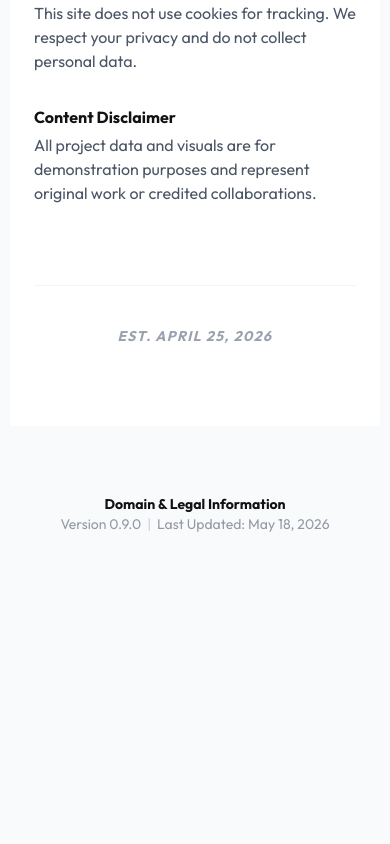
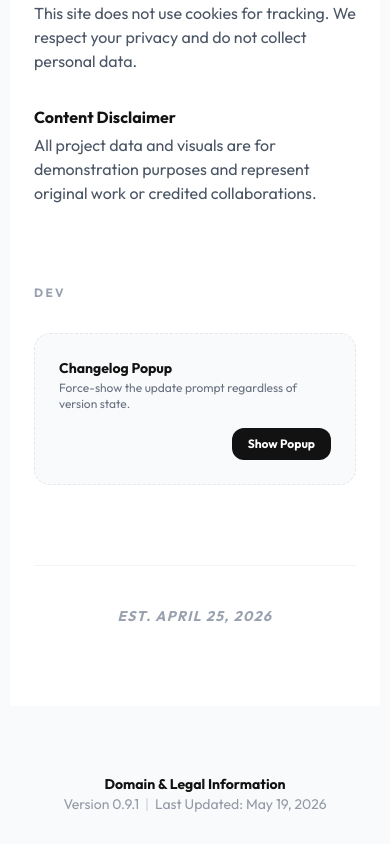
Before and after one commit to jchengroa/jchengroa.com, a React (Vite) app: page /legal in a window 390 px wide. Shown: the part 2979-3823 px from the top of the page. Before the commit the page ends 3543 px from the top, so only its background shows below. Built offline with nearby package versions, Linux system fonts and the light colour scheme.

Commit message:
[0.9.1] - 2026-05-19
Fixed bug where changelog prompts were broken in mobile and small screens if the changelog details were too long.
Fixed a visual bug in the changelog prompt.

```diff
--- a/src/components/Changelog.jsx
+++ b/src/components/Changelog.jsx
@@ -9,11 +9,20 @@ import Fuse from 'fuse.js';
  * ChangelogPopup Component
  * Automatically detects new versions and shows a popup once.
  */
-export function ChangelogPopup() {
+export function ChangelogPopup({ forceOpen = false, onForceClose }) {
     const [isOpen, setIsOpen] = useState(false);
     const [latestEntry, setLatestEntry] = useState(null);
 
     useEffect(() => {
+        if (forceOpen) {
+            // Debug mode: show latest entry without touching localStorage
+            if (changelogData.length > 0) {
+                setLatestEntry(changelogData[changelogData.length - 1]);
+                setIsOpen(true);
+            }
+            return;
+        }
+
         const checkChangelog = () => {
             if (changelogData.length > 0) {
                 const absoluteLatest = changelogData[changelogData.length - 1];
@@ -37,9 +46,14 @@ export function ChangelogPopup() {
         };
 
         checkChangelog();
-    }, []);
+    }, [forceOpen]);
 
     const handleClose = () => {
+        if (forceOpen) {
+            setIsOpen(false);
+            onForceClose?.();
+            return;
+        }
         if (latestEntry) {
             localStorage.setItem("seenVersion", latestEntry.version);
         }
@@ -67,9 +81,9 @@ export function ChangelogPopup() {
                         animate={{ opacity: 1, scale: 1, y: 0 }}
                         exit={{ opacity: 0, scale: 0.9, y: 30 }}
                         transition={{ type: "spring", damping: 25, stiffness: 300 }}
-                        className="relative w-full max-w-lg bg-white dark:bg-gray-900 rounded-[2.5rem] shadow-[0_32px_64px_-16px_rgba(0,0,0,0.3)] dark:shadow-black/50 overflow-hidden border border-gray-100 dark:border-gray-800"
+                        className="relative w-full max-w-lg max-h-[90vh] bg-white dark:bg-gray-900 rounded-[2.5rem] shadow-[0_32px_64px_-16px_rgba(0,0,0,0.3)] dark:shadow-black/50 overflow-hidden border border-gray-100 dark:border-gray-800 flex flex-col"
                     >
-                        <div className="p-8 md:p-12">
+                        <div className="p-8 md:p-12 flex flex-col flex-1 min-h-0">
                             {/* Header */}
                             <div className="flex justify-between items-start mb-8">
                                 <div>
@@ -93,8 +107,8 @@ export function ChangelogPopup() {
                                 </button>
                             </div>
 
-                            {/* Content */}
-                            <div className="space-y-6">
+                            {/* Content — scrollable */}
+                            <div className="overflow-y-auto flex-1 min-h-0 space-y-6 pr-1">
                                 <div className="space-y-3">
                                     {latestEntry.content.map((item, index) => (
                                         <div key={index} className="flex gap-4 items-start group">
@@ -108,7 +122,7 @@ export function ChangelogPopup() {
 
                                 <div className="p-5 bg-gray-50 dark:bg-gray-800/50 rounded-2xl border border-gray-100 dark:border-gray-800">
                                     <p className="text-xs text-gray-400 dark:text-gray-500 font-bold uppercase tracking-widest mb-1">Release Date</p>
-                                    <p className="text-gray-900 dark:text-100 font-black">
+                                    <p className="text-gray-900 dark:text-white font-black">
                                         {latestEntry.date}
                                     </p>
                                 </div>
--- a/src/components/Legal.jsx
+++ b/src/components/Legal.jsx
@@ -1,8 +1,9 @@
 import { Link } from "react-router-dom";
 import { Title, FormattedText } from "./components.jsx";
-import { useEffect } from "react";
+import { useEffect, useState } from "react";
 import { motion } from 'framer-motion';
 import { siteContent } from "../data/site_content";
+import { ChangelogPopup } from "./Changelog";
 
 const DocButton = ({ href, label }) => (
     <a
@@ -20,6 +21,7 @@ const DocButton = ({ href, label }) => (
 
 function Legal() {
     const { legal } = siteContent;
+    const [showChangelogDebug, setShowChangelogDebug] = useState(false);
 
     useEffect(() => {
         window.scrollTo(0, 0);
@@ -140,12 +142,36 @@ function Legal() {
                         </section>
 
 
+                        {/* Dev Tools */}
+                        <section>
+                            <h2 className="text-xs font-black tracking-[0.2em] uppercase text-gray-400 dark:text-gray-500 mb-8">Dev</h2>
+                            <div className="p-6 bg-gray-50 dark:bg-gray-900 rounded-2xl border border-dashed border-gray-200 dark:border-gray-700 flex flex-wrap items-center gap-4">
+                                <div>
+                                    <p className="text-gray-900 dark:text-white font-bold text-sm mb-0.5">Changelog Popup</p>
+                                    <p className="text-gray-500 dark:text-gray-400 text-xs font-medium">Force-show the update prompt regardless of version state.</p>
+                                </div>
+                                <button
+                                    onClick={() => setShowChangelogDebug(true)}
+                                    className="ml-auto shrink-0 px-4 py-2 bg-gray-900 dark:bg-white text-white dark:text-gray-900 text-xs font-black rounded-xl hover:bg-blue-600 dark:hover:bg-blue-600 dark:hover:text-white transition-all duration-200"
+                                >
+                                    Show Popup
+                                </button>
+                            </div>
+                        </section>
+
                         <div className="pt-10 border-t border-gray-100 dark:border-gray-800 flex flex-col md:flex-row justify-between items-center gap-6">
                             <p className="text-gray-400 dark:text-gray-500 font-bold text-sm uppercase tracking-widest italic">{legal.domainStatus.established}</p>
                         </div>
                     </div>
                 </motion.div>
             </div>
+
+            {showChangelogDebug && (
+                <ChangelogPopup
+                    forceOpen={true}
+                    onForceClose={() => setShowChangelogDebug(false)}
+                />
+            )}
         </div>
     );
 }
--- a/src/components/components.jsx
+++ b/src/components/components.jsx
@@ -281,18 +281,25 @@ function SubTitle(props) {
 
 function NavBar() {
     const { navbar } = siteContent;
+    const [outlineOpen, setOutlineOpen] = useState(false);
+
+    useEffect(() => {
+        const handler = (e) => setOutlineOpen(e.detail);
+        window.addEventListener('documentOutlineToggle', handler);
+        return () => window.removeEventListener('documentOutlineToggle', handler);
+    }, []);
 
     const iconMap = {
-        projects: <svg xmlns="http://www.w3.org/2000/svg" width="16" height="16" viewBox="0 0 24 24" fill="none" stroke="currentColor" strokeWidth="2.5" strokeLinecap="round" strokeLinejoin="round" className="mr-2"><path d="M2 17V5c0-1.1.9-2 2-2h4l2 2h10c1.1 0 2 .9 2 2v10c0 1.1-.9 2-2 2H4c-1.1 0-2-.9-2-2Z"/><path d="M2 9h20"/></svg>,
-        research: <svg xmlns="http://www.w3.org/2000/svg" width="16" height="16" viewBox="0 0 24 24" fill="none" stroke="currentColor" strokeWidth="2.5" strokeLinecap="round" strokeLinejoin="round" className="mr-2"><path d="M2 3h6a4 4 0 0 1 4 4v14a3 3 0 0 0-3-3H2z"/><path d="M22 3h-6a4 4 0 0 0-4 4v14a3 3 0 0 1 3-3h7z"/></svg>,
-        recognition: <svg xmlns="http://www.w3.org/2000/svg" width="16" height="16" viewBox="0 0 24 24" fill="none" stroke="currentColor" strokeWidth="2.5" strokeLinecap="round" strokeLinejoin="round" className="mr-2"><path d="M6 9H4.5a2.5 2.5 0 0 1 0-5H6"/><path d="M18 9h1.5a2.5 2.5 0 0 0 0-5H18"/><path d="M4 22h16"/><path d="M10 14.66V17c0 .55-.47.98-.97 1.21C7.85 18.75 7 20.24 7 22"/><path d="M14 14.66V17c0 .55.47.98.97 1.21C16.15 18.75 17 20.24 17 22"/><path d="M18 2H6v7a6 6 0 0 0 12 0V2Z"/></svg>,
-        docs: <svg xmlns="http://www.w3.org/2000/svg" width="16" height="16" viewBox="0 0 24 24" fill="none" stroke="currentColor" strokeWidth="2.5" strokeLinecap="round" strokeLinejoin="round" className="mr-2"><path d="M14.5 2H6a2 2 0 0 0-2 2v16a2 2 0 0 0 2 2h12a2 2 0 0 0 2-2V7.5L14.5 2z"/><polyline points="14 2 14 8 20 8"/></svg>,
+        projects: <svg xmlns="http://www.w3.org/2000/svg" width="16" height="16" viewBox="0 0 24 24" fill="none" stroke="currentColor" strokeWidth="2.5" strokeLinecap="round" strokeLinejoin="round" className="mr-2"><path d="M2 17V5c0-1.1.9-2 2-2h4l2 2h10c1.1 0 2 .9 2 2v10c0 1.1-.9 2-2 2H4c-1.1 0-2-.9-2-2Z" /><path d="M2 9h20" /></svg>,
+        research: <svg xmlns="http://www.w3.org/2000/svg" width="16" height="16" viewBox="0 0 24 24" fill="none" stroke="currentColor" strokeWidth="2.5" strokeLinecap="round" strokeLinejoin="round" className="mr-2"><path d="M2 3h6a4 4 0 0 1 4 4v14a3 3 0 0 0-3-3H2z" /><path d="M22 3h-6a4 4 0 0 0-4 4v14a3 3 0 0 1 3-3h7z" /></svg>,
+        recognition: <svg xmlns="http://www.w3.org/2000/svg" width="16" height="16" viewBox="0 0 24 24" fill="none" stroke="currentColor" strokeWidth="2.5" strokeLinecap="round" strokeLinejoin="round" className="mr-2"><path d="M6 9H4.5a2.5 2.5 0 0 1 0-5H6" /><path d="M18 9h1.5a2.5 2.5 0 0 0 0-5H18" /><path d="M4 22h16" /><path d="M10 14.66V17c0 .55-.47.98-.97 1.21C7.85 18.75 7 20.24 7 22" /><path d="M14 14.66V17c0 .55.47.98.97 1.21C16.15 18.75 17 20.24 17 22" /><path d="M18 2H6v7a6 6 0 0 0 12 0V2Z" /></svg>,
+        docs: <svg xmlns="http://www.w3.org/2000/svg" width="16" height="16" viewBox="0 0 24 24" fill="none" stroke="currentColor" strokeWidth="2.5" strokeLinecap="round" strokeLinejoin="round" className="mr-2"><path d="M14.5 2H6a2 2 0 0 0-2 2v16a2 2 0 0 0 2 2h12a2 2 0 0 0 2-2V7.5L14.5 2z" /><polyline points="14 2 14 8 20 8" /></svg>,
         tools: <svg xmlns="http://www.w3.org/2000/svg" width="16" height="16" viewBox="0 0 24 24" fill="none" stroke="currentColor" strokeWidth="2.5" strokeLinecap="round" strokeLinejoin="round" className="mr-2"><path d="M14.7 6.3a1 1 0 0 0 0 1.4l1.6 1.6a1 1 0 0 0 1.4 0l3.77-3.77a6 6 0 0 1-7.94 7.94l-6.91 6.91a2.12 2.12 0 0 1-3-3l6.91-6.91a6 6 0 0 1 7.94-7.94l-3.76 3.76z"></path></svg>
     };
 
     return (
         <>
-            <div className="fixed top-0 left-0 w-full z-50 transition-all duration-300">
+            <div className={`fixed top-0 left-0 w-full transition-all duration-300 ${outlineOpen ? 'z-[40]' : 'z-50'}`}>
                 <div className="mx-auto mt-4 px-4 max-w-7xl">
                     <div className="flex items-center justify-between rounded-2xl border border-white/20 bg-white/80 px-5 py-4 shadow-lg backdrop-blur-lg dark:border-white/10 dark:bg-gray-900/80 sm:px-6">
                         <div className="flex items-center gap-8">
@@ -358,7 +365,7 @@ function SearchBar({ searchQuery, setSearchQuery }) {
                             <stop offset="100%" stopColor="#8b5cf6" className="group-focus-within:stopColor-[#7c3aed]" />
                         </linearGradient>
                     </defs>
-                    <circle cx="11" cy="11" r="8"/><path d="m21 21-4.3-4.3"/>
+                    <circle cx="11" cy="11" r="8" /><path d="m21 21-4.3-4.3" />
                 </svg>
             </div>
 
@@ -450,7 +457,7 @@ function Prompt({ isOpen, onClose, keyword }) {
                                     onClick={onClose}
                                     className="p-2 hover:bg-gray-100 dark:hover:bg-gray-800 rounded-xl transition-colors group"
                                 >
-                                    <svg xmlns="http://www.w3.org/2000/svg" width="24" height="24" viewBox="0 0 24 24" fill="none" stroke="currentColor" strokeWidth="3" strokeLinecap="round" strokeLinejoin="round" className="text-gray-400 dark:text-gray-600 group-hover:text-gray-900 dark:group-hover:text-white transition-colors"><path d="M18 6 6 18"/><path d="m6 6 12 12"/></svg>
+                                    <svg xmlns="http://www.w3.org/2000/svg" width="24" height="24" viewBox="0 0 24 24" fill="none" stroke="currentColor" strokeWidth="3" strokeLinecap="round" strokeLinejoin="round" className="text-gray-400 dark:text-gray-600 group-hover:text-gray-900 dark:group-hover:text-white transition-colors"><path d="M18 6 6 18" /><path d="m6 6 12 12" /></svg>
                                 </button>
                             </div>
 
@@ -664,6 +671,14 @@ function DocumentTabs({ tabs = [] }) {
     };
 
     useEffect(() => {
+        window.dispatchEvent(new CustomEvent('documentOutlineToggle', { detail: mobileSheetState !== 'closed' }));
+    }, [mobileSheetState]);
+
+    useEffect(() => {
+        return () => window.dispatchEvent(new CustomEvent('documentOutlineToggle', { detail: false }));
+    }, []);
+
+    useEffect(() => {
         const handleScroll = () => {
             if (isScrollingRef.current) return;
 
@@ -729,7 +744,7 @@ function DocumentTabs({ tabs = [] }) {
                             <div className="flex items-center justify-between mb-8 px-1">
                                 <div className="flex items-center gap-3">
                                     <div className="p-2.5 bg-blue-50 dark:bg-blue-950/40 text-blue-600 dark:text-blue-400 rounded-2xl shadow-sm">
-                                        <svg xmlns="http://www.w3.org/2000/svg" width="18" height="18" viewBox="0 0 24 24" fill="none" stroke="currentColor" strokeWidth="2.5" strokeLinecap="round" strokeLinejoin="round"><path d="M4 19.5v-15A2.5 2.5 0 0 1 6.5 2H20v20H6.5a2.5 2.5 0 0 1-2.5-2.5Z"/><path d="M6 5h10"/><path d="M6 9h10"/><path d="M6 13h6"/></svg>
+                                        <svg xmlns="http://www.w3.org/2000/svg" width="18" height="18" viewBox="0 0 24 24" fill="none" stroke="currentColor" strokeWidth="2.5" strokeLinecap="round" strokeLinejoin="round"><path d="M4 19.5v-15A2.5 2.5 0 0 1 6.5 2H20v20H6.5a2.5 2.5 0 0 1-2.5-2.5Z" /><path d="M6 5h10" /><path d="M6 9h10" /><path d="M6 13h6" /></svg>
                                     </div>
                                     <span className="text-sm font-black tracking-widest uppercase text-gray-900 dark:text-white">Outline</span>
                                 </div>
@@ -738,7 +753,7 @@ function DocumentTabs({ tabs = [] }) {
                                     className="p-2 text-gray-400 hover:text-gray-900 dark:hover:text-white rounded-xl hover:bg-gray-100 dark:hover:bg-gray-800 transition-all"
                                     title="Hide Navigation"
                                 >
-                                    <svg xmlns="http://www.w3.org/2000/svg" width="18" height="18" viewBox="0 0 24 24" fill="none" stroke="currentColor" strokeWidth="2.5" strokeLinecap="round" strokeLinejoin="round"><rect width="18" height="18" x="3" y="3" rx="2"/><path d="M9 3v18"/><path d="m16 15-3-3 3-3"/></svg>
+                                    <svg xmlns="http://www.w3.org/2000/svg" width="18" height="18" viewBox="0 0 24 24" fill="none" stroke="currentColor" strokeWidth="2.5" strokeLinecap="round" strokeLinejoin="round"><rect width="18" height="18" x="3" y="3" rx="2" /><path d="M9 3v18" /><path d="m16 15-3-3 3-3" /></svg>
                                 </button>
                             </div>
                             <nav className="flex flex-col gap-2 relative overflow-y-auto max-h-[calc(100vh-16rem)] pr-1">
@@ -777,7 +792,7 @@ function DocumentTabs({ tabs = [] }) {
                         className="hidden xl:flex fixed left-6 top-1/2 -translate-y-1/2 z-40 items-center justify-center w-14 h-14 bg-white dark:bg-gray-900 text-gray-900 dark:text-white rounded-full shadow-2xl border border-gray-200/50 dark:border-gray-800/50 backdrop-blur-xl hover:scale-110 active:scale-95 transition-all group"
                         title="Show Navigation"
                     >
-                        <svg xmlns="http://www.w3.org/2000/svg" width="22" height="22" viewBox="0 0 24 24" fill="none" stroke="currentColor" strokeWidth="2.5" strokeLinecap="round" strokeLinejoin="round" className="group-hover:translate-x-0.5 transition-transform"><rect width="18" height="18" x="3" y="3" rx="2"/><path d="M9 3v18"/><path d="m14 9 3 3-3 3"/></svg>
+                        <svg xmlns="http://www.w3.org/2000/svg" width="22" height="22" viewBox="0 0 24 24" fill="none" stroke="currentColor" strokeWidth="2.5" strokeLinecap="round" strokeLinejoin="round" className="group-hover:translate-x-0.5 transition-transform"><rect width="18" height="18" x="3" y="3" rx="2" /><path d="M9 3v18" /><path d="m14 9 3 3-3 3" /></svg>
                     </motion.button>
                 )}
             </AnimatePresence>
@@ -795,7 +810,7 @@ function DocumentTabs({ tabs = [] }) {
                             aria-label="Open Document Navigation"
                             className="fixed right-6 bottom-6 z-50 flex items-center justify-center w-14 h-14 bg-gray-900 dark:bg-white text-white dark:text-gray-900 rounded-full shadow-2xl hover:scale-110 active:scale-95 transition-all"
                         >
-                            <svg xmlns="http://www.w3.org/2000/svg" width="22" height="22" viewBox="0 0 24 24" fill="none" stroke="currentColor" strokeWidth="2.5" strokeLinecap="round" strokeLinejoin="round"><path d="M4 19.5v-15A2.5 2.5 0 0 1 6.5 2H20v20H6.5a2.5 2.5 0 0 1-2.5-2.5Z"/><path d="M6 5h10"/><path d="M6 9h10"/><path d="M6 13h6"/></svg>
+                            <svg xmlns="http://www.w3.org/2000/svg" width="22" height="22" viewBox="0 0 24 24" fill="none" stroke="currentColor" strokeWidth="2.5" strokeLinecap="round" strokeLinejoin="round"><path d="M4 19.5v-15A2.5 2.5 0 0 1 6.5 2H20v20H6.5a2.5 2.5 0 0 1-2.5-2.5Z" /><path d="M6 5h10" /><path d="M6 9h10" /><path d="M6 13h6" /></svg>
                         </motion.button>
                     )}
                 </AnimatePresence>
@@ -833,7 +848,7 @@ function DocumentTabs({ tabs = [] }) {
                                 <div className="flex items-center justify-between px-8 pb-4 border-b border-gray-100 dark:border-gray-800/60 flex-shrink-0">
                                     <div className="flex items-center gap-3">
                                         <div className="p-2 bg-blue-50 dark:bg-blue-950/40 text-blue-600 dark:text-blue-400 rounded-xl shadow-sm">
-                                            <svg xmlns="http://www.w3.org/2000/svg" width="18" height="18" viewBox="0 0 24 24" fill="none" stroke="currentColor" strokeWidth="2.5" strokeLinecap="round" strokeLinejoin="round"><path d="M4 19.5v-15A2.5 2.5 0 0 1 6.5 2H20v20H6.5a2.5 2.5 0 0 1-2.5-2.5Z"/><path d="M6 5h10"/><path d="M6 9h10"/><path d="M6 13h6"/></svg>
+                                            <svg xmlns="http://www.w3.org/2000/svg" width="18" height="18" viewBox="0 0 24 24" fill="none" stroke="currentColor" strokeWidth="2.5" strokeLinecap="round" strokeLinejoin="round"><path d="M4 19.5v-15A2.5 2.5 0 0 1 6.5 2H20v20H6.5a2.5 2.5 0 0 1-2.5-2.5Z" /><path d="M6 5h10" /><path d="M6 9h10" /><path d="M6 13h6" /></svg>
                                         </div>
                                         <span className="text-sm font-black tracking-widest uppercase text-gray-900 dark:text-white">Document Outline</span>
                                     </div>
@@ -849,7 +864,7 @@ function DocumentTabs({ tabs = [] }) {
                                             onClick={() => setMobileSheetState('closed')}
                                             className="p-2 text-gray-400 hover:text-gray-900 dark:hover:text-white rounded-xl hover:bg-gray-100 dark:hover:bg-gray-800 transition-all"
                                         >
-                                            <svg xmlns="http://www.w3.org/2000/svg" width="18" height="18" viewBox="0 0 24 24" fill="none" stroke="currentColor" strokeWidth="2.5" strokeLinecap="round" strokeLinejoin="round"><path d="M18 6 6 18"/><path d="m6 6 12 12"/></svg>
+                                            <svg xmlns="http://www.w3.org/2000/svg" width="18" height="18" viewBox="0 0 24 24" fill="none" stroke="currentColor" strokeWidth="2.5" strokeLinecap="round" strokeLinejoin="round"><path d="M18 6 6 18" /><path d="m6 6 12 12" /></svg>
                                         </button>
                                     </div>
                                 </div>
--- a/src/data/changelog.js
+++ b/src/data/changelog.js
@@ -260,5 +260,13 @@ export const changelogData = [
       "Added specific pages of each recognition.",
       "Added filtering tools to the recognition page."
     ]
+  },
+  {
+    "version": "0.9.1",
+    "date": "2026-05-19",
+    "content": [
+      "Fixed bug where changelog prompts were broken in mobile and small screens if the changelog details were too long.",
+      "Fixed a visual bug in the changelog prompt."
+    ]
   }
 ];
```
Also changed, not shown: src/components/projects.jsx (line endings or trailing spaces), 1 other file (tests, documents, lock files or other folders). Lines whose indentation alone changed are shown as unchanged.
